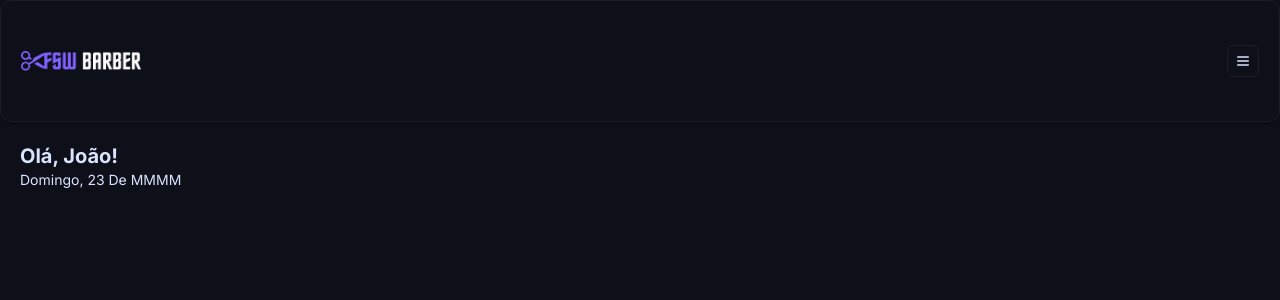
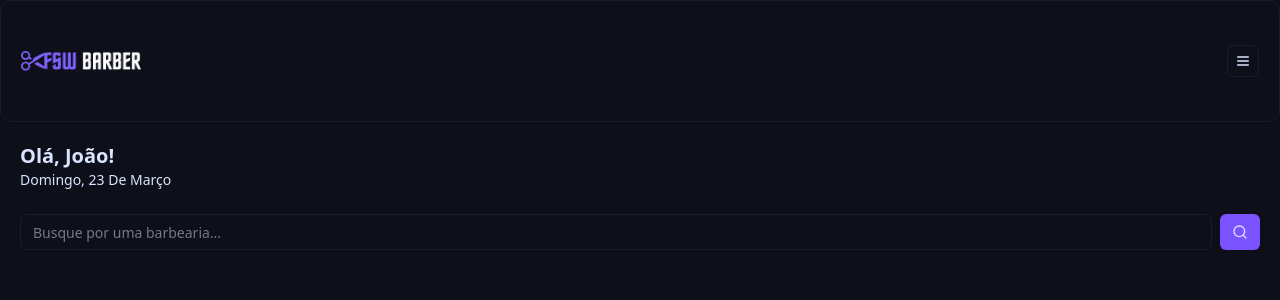
Before and after one commit to joaoponcianoo/barbershop, a Next.js app: page / in a window 1280 px wide. Shown: the top 300 px of the page. Built offline with nearby package versions, Linux system fonts and the light colour scheme.

Commit message:
feat: add initial search component

```diff
--- /dev/null
+++ b/app/(home)/_components/Search.tsx
@@ -0,0 +1,18 @@
+"use client"
+
+import { Button } from "@/app/_components/ui/button";
+import { Input } from "@/app/_components/ui/input";
+import { SearchIcon } from "lucide-react";
+
+const Search = () => {
+  return (
+    <div className="flex items-center gap-2">
+      <Input placeholder="Busque por uma barbearia..."/>
+      <Button variant="default" className="bg-[var(--primary)]">
+        <SearchIcon size={20}/>
+      </Button>
+    </div>
+  );
+};
+
+export default Search;
--- a/app/(home)/page.tsx
+++ b/app/(home)/page.tsx
@@ -1,6 +1,7 @@
-import Header from "../_components/Header";
 import { format } from "date-fns/format";
 import { ptBR } from "date-fns/locale";
+import Header from "../_components/Header";
+import Search from "./_components/Search";
 
 export default function Home() {
   return (
@@ -9,8 +10,11 @@
       <div className="px-5 pt-5">
         <h2 className="text-xl font-bold">Olá, João!</h2>
         <p className="capitalize text-sm">
-          {format(new Date(), "EEEE',' dd 'de MMMM'", { locale: ptBR })}
+          {format(new Date(), "EEEE',' dd 'de' MMMM", { locale: ptBR })}
         </p>
+      </div>
+      <div className="px-5 mt-6">
+        <Search />
       </div>
     </div>
   );
--- /dev/null
+++ b/app/_components/ui/input.tsx
@@ -0,0 +1,21 @@
+import * as React from "react"
+
+import { cn } from "@/app/_lib/utils"
+
+function Input({ className, type, ...props }: React.ComponentProps<"input">) {
+  return (
+    <input
+      type={type}
+      data-slot="input"
+      className={cn(
+        "file:text-foreground placeholder:text-muted-foreground selection:bg-primary selection:text-primary-foreground dark:bg-input/30 border-input flex h-9 w-full min-w-0 rounded-md border bg-transparent px-3 py-1 text-base shadow-xs transition-[color,box-shadow] outline-none file:inline-flex file:h-7 file:border-0 file:bg-transparent file:text-sm file:font-medium disabled:pointer-events-none disabled:cursor-not-allowed disabled:opacity-50 md:text-sm",
+        "focus-visible:border-ring focus-visible:ring-ring/50 focus-visible:ring-[3px]",
+        "aria-invalid:ring-destructive/20 dark:aria-invalid:ring-destructive/40 aria-invalid:border-destructive",
+        className
+      )}
+      {...props}
+    />
+  )
+}
+
+export { Input }
--- a/app/layout.tsx
+++ b/app/layout.tsx
@@ -1,12 +1,9 @@
-import { Inter } from "next/font/google"
 import "./globals.css"
-
-const inter = Inter({ subsets: ["latin"] })
 
 export default function RootLayout({ children,}: Readonly<{children: React.ReactNode}>) {
   return (
     <html lang="en">
-      <body className={inter.className}>
+      <body>
         {children}
       </body>
     </html>
```
